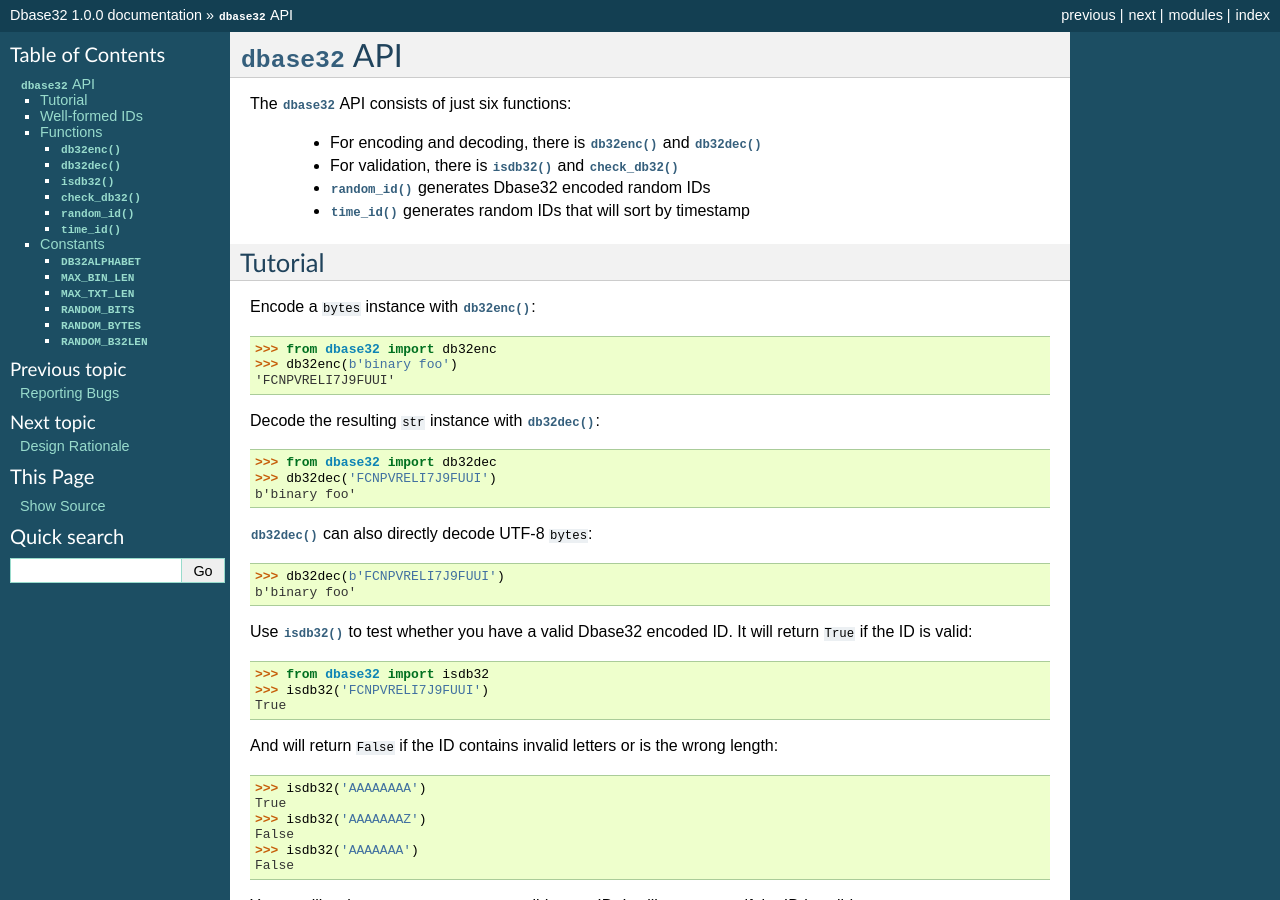
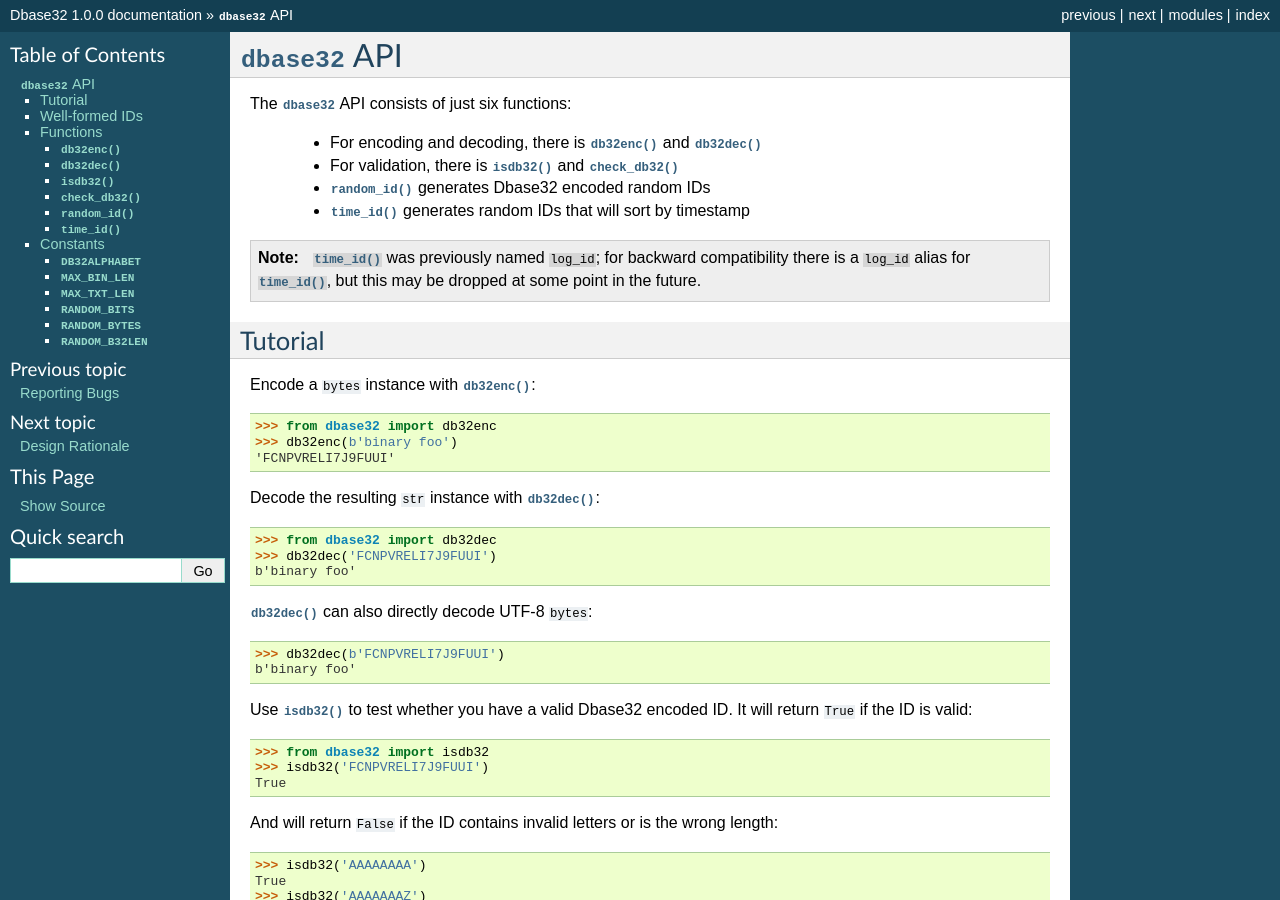
Before and after one commit to json420/dbase32, a Sphinx documentation site: the page built from doc/dbase32.rst, in a window 1280 px wide and 900 px high. Built offline with Sphinx 7.4.7, drawn with Linux system fonts in a browser that asks for light colours.

Commit message:
Add note in docs about log_id alias for time_id()

```diff
--- a/doc/dbase32.rst
+++ b/doc/dbase32.rst
@@ -14,6 +14,12 @@ The :mod:`dbase32` API consists of just six functions:
     * :func:`random_id()` generates Dbase32 encoded random IDs
 
     * :func:`time_id()` generates random IDs that will sort by timestamp
+
+.. note::
+
+    :func:`time_id()` was previously named ``log_id``; for backward
+    compatibility there is a ``log_id`` alias for :func:`time_id()`, but this
+    may be dropped at some point in the future.
 
 
 
```
